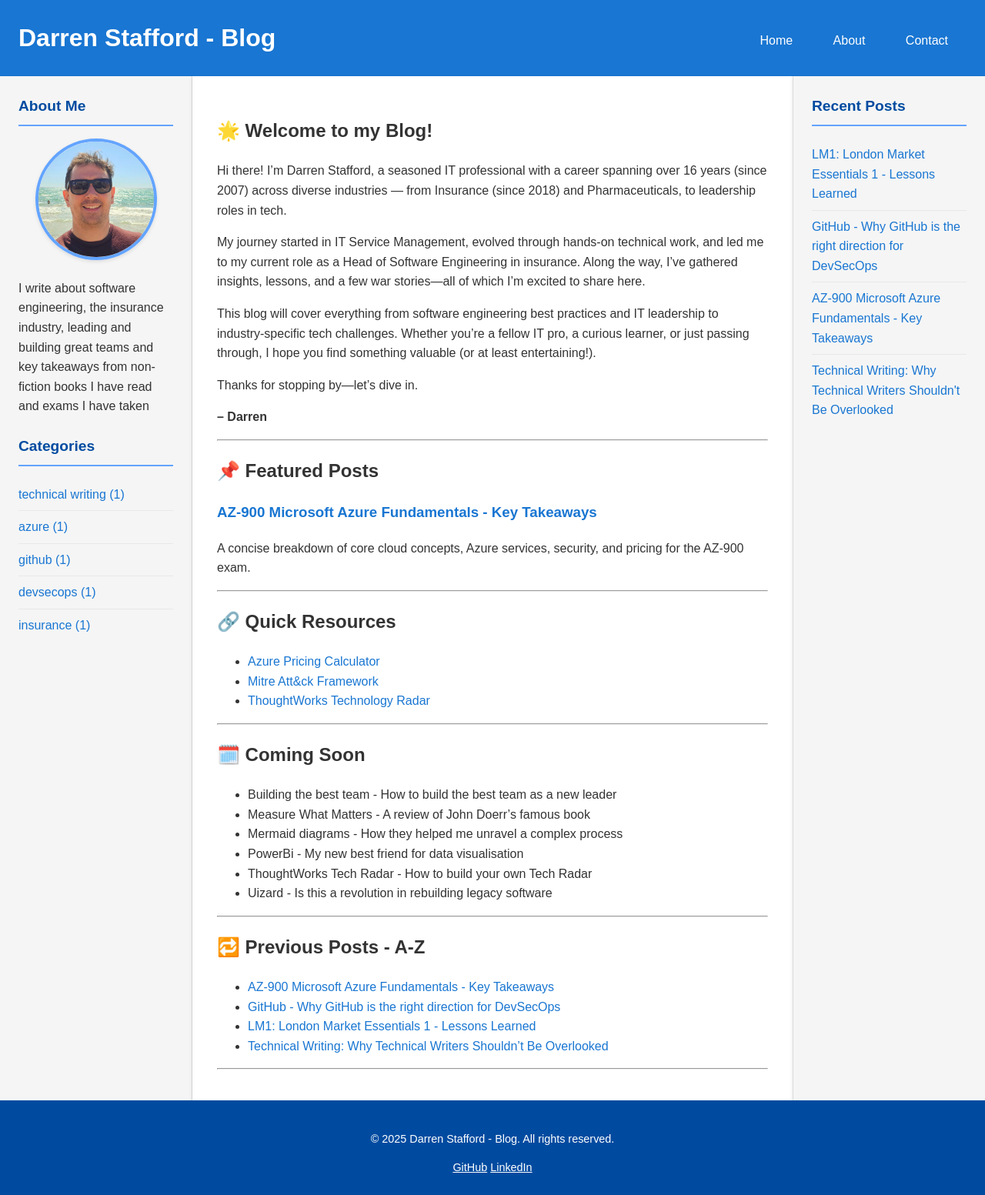
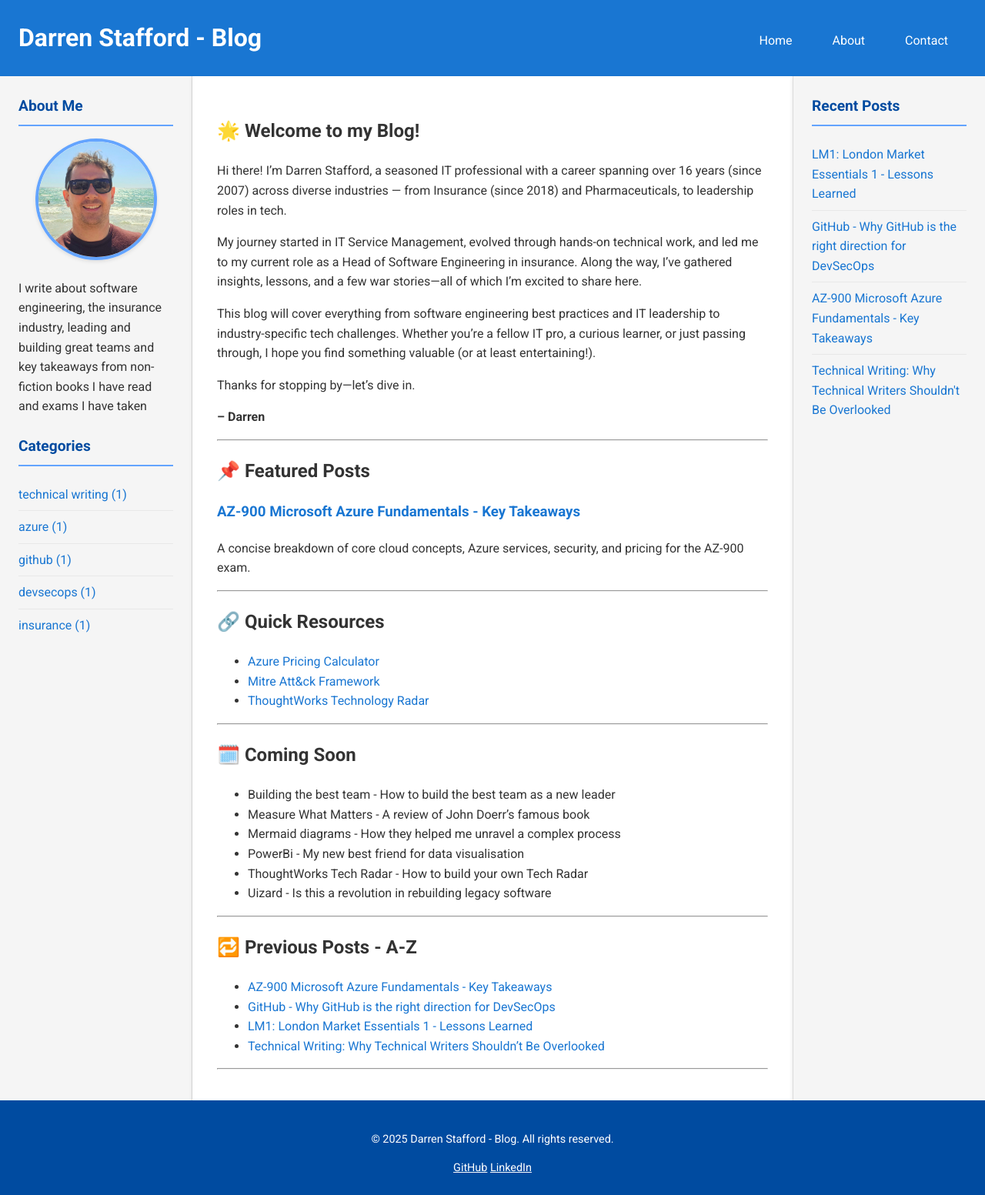
Before and after one commit to dazstaffs/blog, a Jekyll site: the page built from index.md, in a window 1280 px wide. Shown: the whole page at 77% size. Built offline with Jekyll 4.4.1, drawn with Linux system fonts in a browser that asks for light colours.

Commit message:
adding roboto font

```diff
--- a/_layouts/default.html
+++ b/_layouts/default.html
@@ -7,6 +7,7 @@
   <link rel="stylesheet" href="{{ site.baseurl }}/assets/css/main.css">
   <link rel="stylesheet" href="https://cdnjs.cloudflare.com/ajax/libs/font-awesome/5.15.4/css/all.min.css">
   <link rel="icon" href="{{ site.baseurl }}/assets/images/logo.svg" type="image/svg+xml">
+  <link href="https://fonts.googleapis.com/css2?family=Roboto:wght@300;400;500;700&display=swap" rel="stylesheet">
 </head>
 <body>
   <div class="container">
--- a/_sass/main.scss
+++ b/_sass/main.scss
@@ -6,6 +6,7 @@ $secondary-color: #f5f5f5;
 $text-color: #333;
 $light-text: #fff;
 $shadow: 0 2px 5px rgba(0, 0, 0, 0.1);
+$font-primary: 'Roboto', sans-serif;
 
 // Mixins
 @mixin flex-center {
@@ -16,7 +17,7 @@ $shadow: 0 2px 5px rgba(0, 0, 0, 0.1);
 
 // Base Styles
 body {
-  font-family: 'Arial', sans-serif;
+  font-family: $font-primary;
   margin: 0;
   padding: 0;
   color: $text-color;
```
